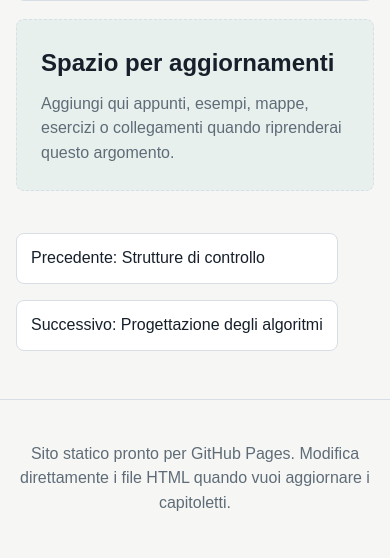
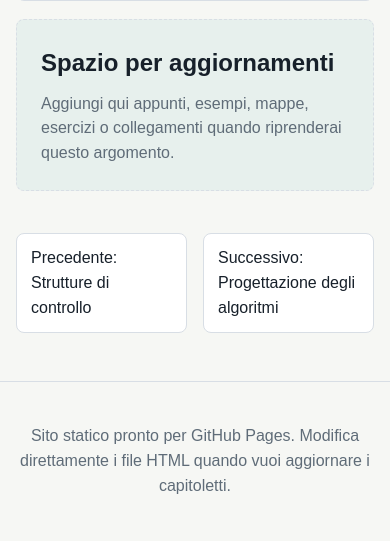
Before and after one commit to paoli7612/paoli7612.github.io, a PHP site: page /pagine/informatica/algoritmi-e-programmazione/modularita.html in a window 390 px wide. Shown: the part 1586-2144 px from the top of the page. After the commit the page ends 2080 px from the top, so only its background shows below. Run offline with PHP 8.4, Linux system fonts and the light colour scheme.

Commit message:
Align lesson pager with content

```diff
--- a/assets/styles.css
+++ b/assets/styles.css
@@ -425,19 +425,27 @@ main {
 }
 
 .pager {
-  display: flex;
-  justify-content: space-between;
+  display: grid;
+  grid-template-columns: minmax(0, 1fr) minmax(0, 1fr);
   gap: 16px;
+  width: min(900px, 100%);
+  margin: 0 auto;
   padding: 0 0 48px;
 }
 
 .pager a {
-  max-width: 48%;
+  justify-self: start;
+  max-width: 100%;
   padding: 12px 14px;
   border: 1px solid var(--line);
   border-radius: 8px;
   background: var(--surface);
   text-decoration: none;
+}
+
+.pager a:last-child {
+  justify-self: end;
+  text-align: right;
 }
 
 .site-footer {
@@ -488,6 +496,13 @@ main {
   }
 
   .pager a {
+    justify-self: stretch;
     max-width: none;
+    text-align: left;
+  }
+
+  .pager a:last-child {
+    justify-self: stretch;
+    text-align: left;
   }
 }
```
